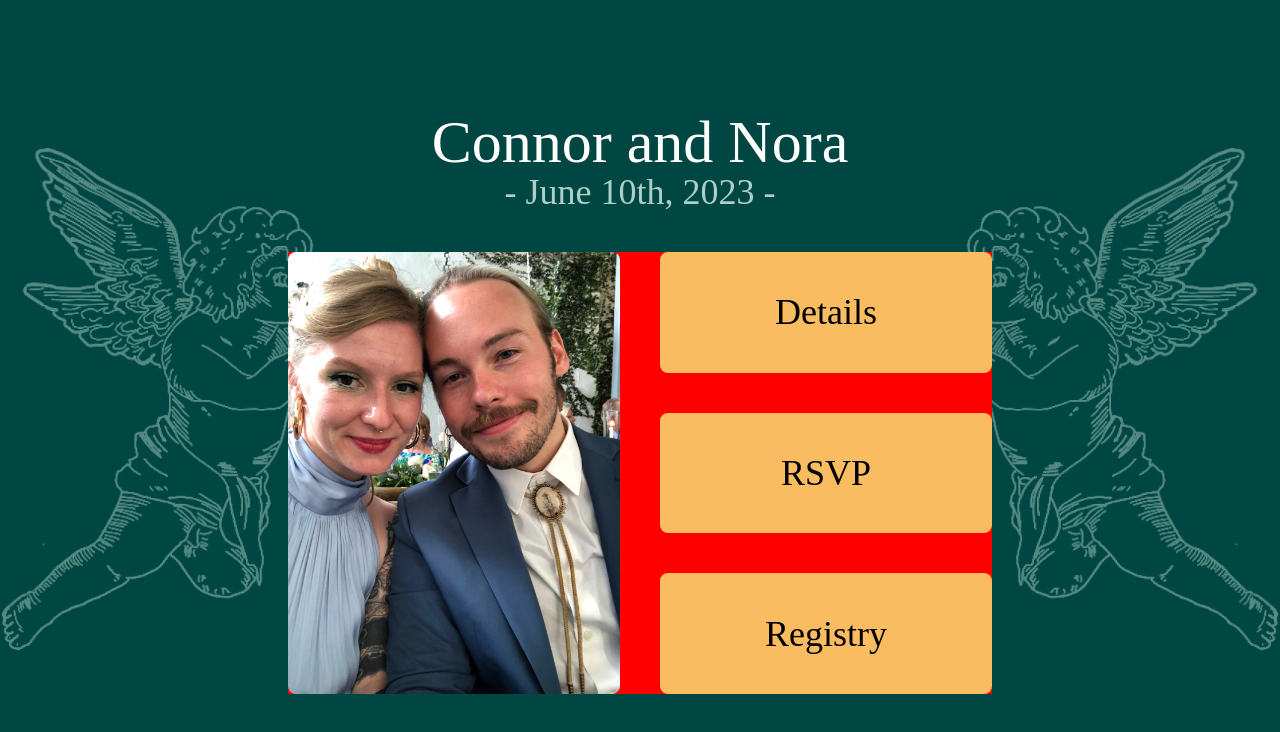
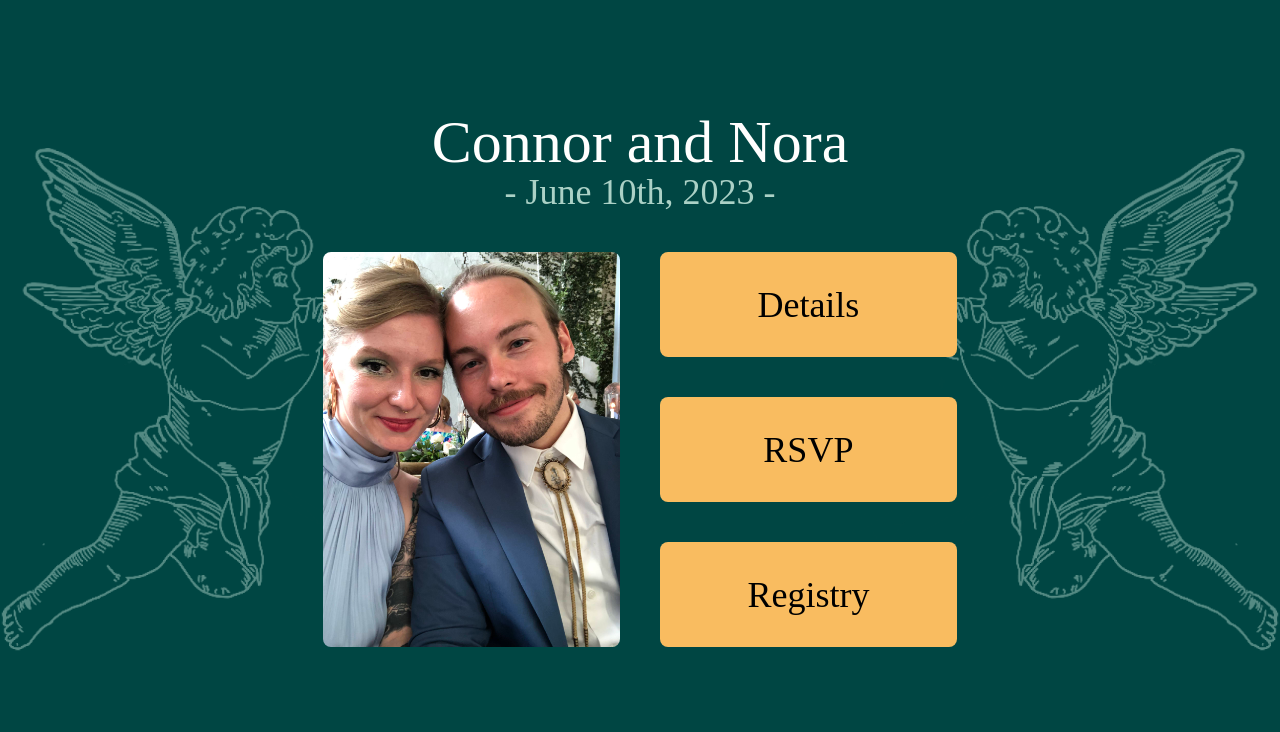
Before and after one commit to cmw9706/connor-nora-wedding-v2, a Vue app: page / in a window 1280 px wide. Shown: the top 732 px of the page. Built offline with nearby package versions, Linux system fonts and the light colour scheme; a web font is replaced by a local one.

Commit message:
sizing in okay state

```diff
--- a/src/layouts/DefaultLayout.vue
+++ b/src/layouts/DefaultLayout.vue
@@ -12,7 +12,7 @@
         </p>
       </div>
 
-      <div class="xl:w-2/3" style="background-color: red">
+      <div class="xl:w-3/5 2xl:px-12">
         <slot />
       </div>
     </div>
--- a/src/pages/Home.vue
+++ b/src/pages/Home.vue
@@ -7,7 +7,7 @@
         alt="a picture of connor and nora"
       />
     </div>
-    <div class="flex flex-col gap-10">
+    <div class="flex flex-col gap-10 xs:hidden">
       <Card v-for="item in menuItems" :text="item" :key="item" />
     </div>
   </div>
```
